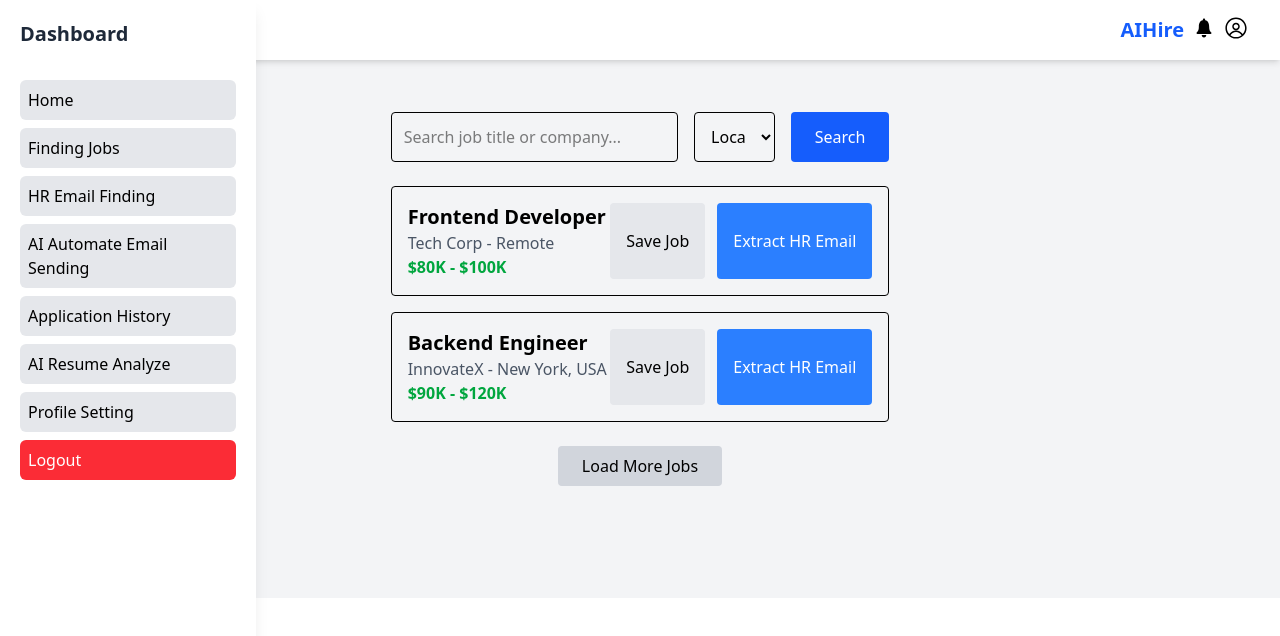
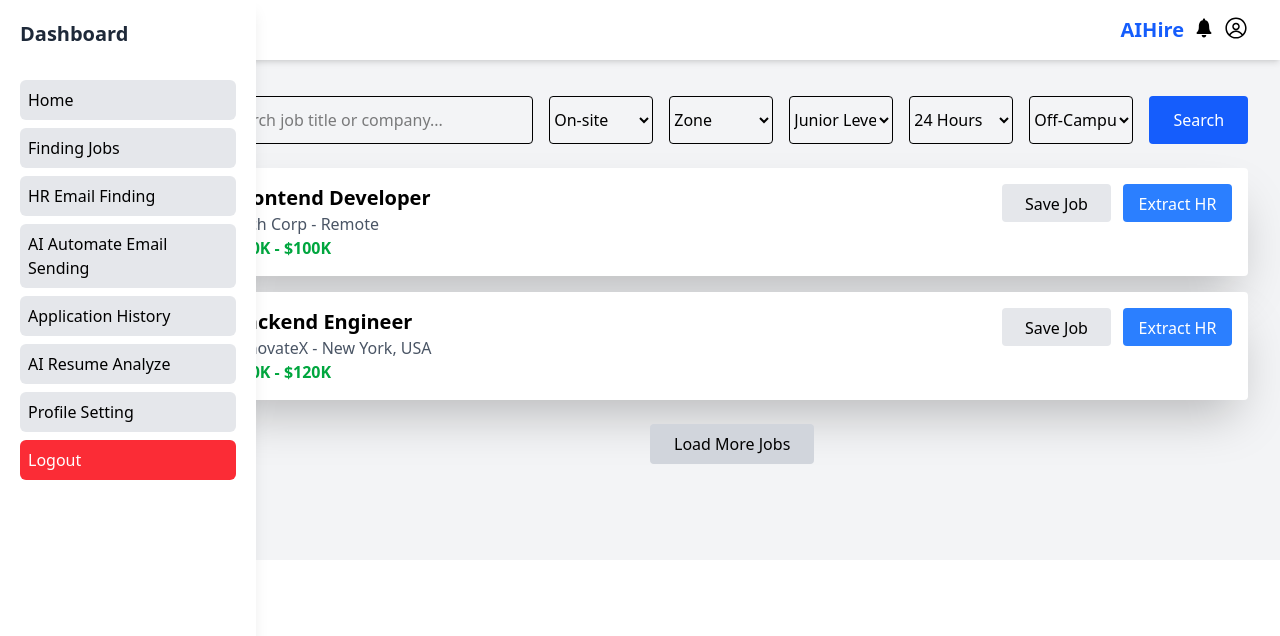
Before and after one commit to abhishek-kumar-91/AI-Hire, a React (Vite) app: page /dashboard/jobs in a window 1280 px wide. Shown: the top 636 px of the page. Built offline with nearby package versions, Linux system fonts and the light colour scheme.

Commit message:
Finding Jop page UI completed

```diff
--- a/src/Components/DashboardContent.jsx
+++ b/src/Components/DashboardContent.jsx
@@ -2,6 +2,8 @@ import React from 'react'
 
 function DashboardContent() {
   return (
+    <div className='md:flex md:justify-center md:w-full md:my-16'>
+
 
     <div className="flex flex-col py-8 md:py-0">
 
@@ -54,7 +56,7 @@ function DashboardContent() {
 
 
   </div>
-
+</div>
   )
 }
 
--- a/src/Pages/Dashboard/DashboardPage.jsx
+++ b/src/Pages/Dashboard/DashboardPage.jsx
@@ -12,7 +12,7 @@ export default function DashboardPage() {
       <div className="flex-1 flex flex-col">
       {/* Your Header */}
       <Header isSidebarOpen={isSidebarOpen} setSidebarOpen={setSidebarOpen} />
-        <div className="p-6 flex-1 md:w-full md:my-16 md:flex md:justify-center">
+        <div className="p-6 flex-1 ">
           <Outlet /> {/* Render nested routes here */}
         </div>
 
--- a/src/Pages/Job/JobPage.jsx
+++ b/src/Pages/Job/JobPage.jsx
@@ -22,21 +22,48 @@ const JobPage = () => {
 
   return (
 
+    <div className="md:-w-full mt-16 h-auto md:justify-end bg-gray-100 md:flex md:my-16">
 
-        <div className="p-6 max-w-5xl mx-auto">
+
+        <div className="p-2   flex flex-col ">
       {/* Search & Filter Section */}
       <div className="flex flex-col md:flex-row gap-4 mb-6">
         <input
           type="text"
           placeholder="Search job title or company..."
-          className="p-3 border rounded w-full"
+          className=" border px-2 py-3 md:px-2 md:py-0  rounded w-full md:w-1/2"
           value={searchTerm}
           onChange={(e) => setSearchTerm(e.target.value)}
         />
-        <select className="p-3 border rounded w-full md:w-1/4">
-          <option>Location</option>
+        <select className="p-3 md:p-0 border rounded w-full md:w-1/6">
+          <option>On-site</option>
           <option>Remote</option>
-          <option>On-site</option>
+          <option>Hybrid</option>
+        </select>
+        <select className="p-3 md:p-0 border rounded w-full md:w-1/6">
+          <option>Zone</option>
+          <option>India</option>
+          <option>USA</option>
+          <option>Europe</option>
+        </select>
+        <select className="p-3 md:p-0 border rounded w-full md:w-1/6">
+          <option>Junior Level</option>
+          <option>Mid-Level </option>
+          <option>Senior Level</option>
+          <option>Leadership & Management</option>
+        </select>
+
+        <select className="p-3 md:p-0 border rounded w-full md:w-1/6">
+          <option>24 Hours</option>
+          <option>3 Days</option>
+          <option>1 Week</option>
+
+        </select>
+        <select className=" p-3 md:p-0 border rounded w-full md:w-1/6">
+          <option>Off-Campus</option>
+          <option>Walk-in</option>
+          <option>Virtual</option>
+
         </select>
         <button className="bg-blue-600 text-white px-6 py-3 rounded">
           Search
@@ -44,17 +71,17 @@ const JobPage = () => {
       </div>
 
       {/* Job Listings Section */}
-      <div className="space-y-4">
+      <div className="space-y-4   ">
         {jobs.map((job) => (
-          <div key={job.id} className="p-4 border rounded flex flex-col md:flex-row justify-between">
+          <div key={job.id} className="p-4 rounded flex gap-4 shadow-2xl bg-white flex-col md:flex-row justify-between">
             <div>
               <h3 className="text-xl font-bold">{job.title}</h3>
               <p className="text-gray-600">{job.company} - {job.location}</p>
               <p className="text-green-600 font-semibold">{job.salary}</p>
             </div>
             <div className="flex gap-3 mt-3 md:mt-0">
-              <button className="bg-gray-200 px-4 py-2 rounded">Save Job</button>
-              <button className="bg-blue-500 text-white px-4 py-2 rounded">Extract HR Email</button>
+              <button className="bg-gray-200 px-4 py-2 rounded md:px-2 md:w-1/1 md:h-1/2">Save Job</button>
+              <button className="bg-blue-500 text-white px-4 py-2 md:px-2 md:w-1/1 md:h-1/2 rounded">Extract HR Email</button>
             </div>
           </div>
         ))}
@@ -66,7 +93,7 @@ const JobPage = () => {
       </div>
     </div>
 
-
+    </div>
   );
 };
 
```
